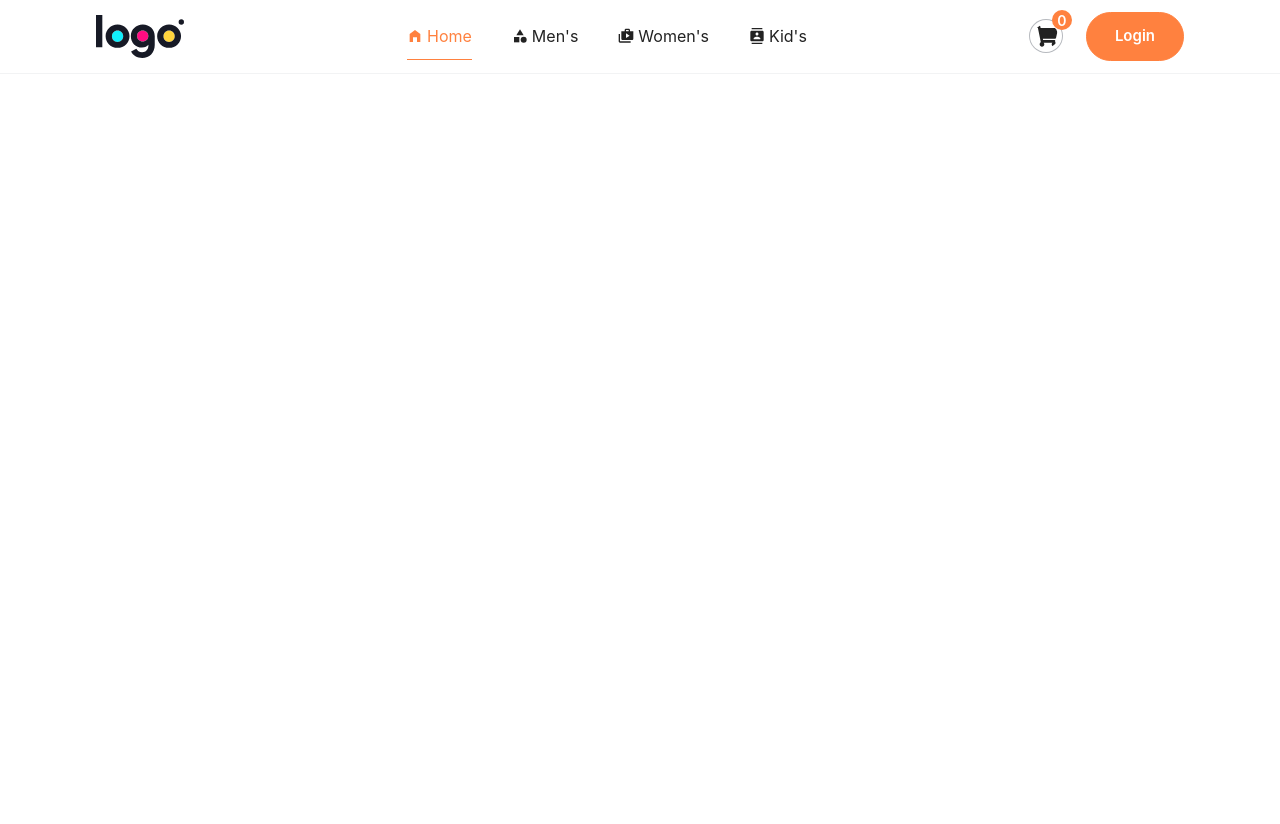
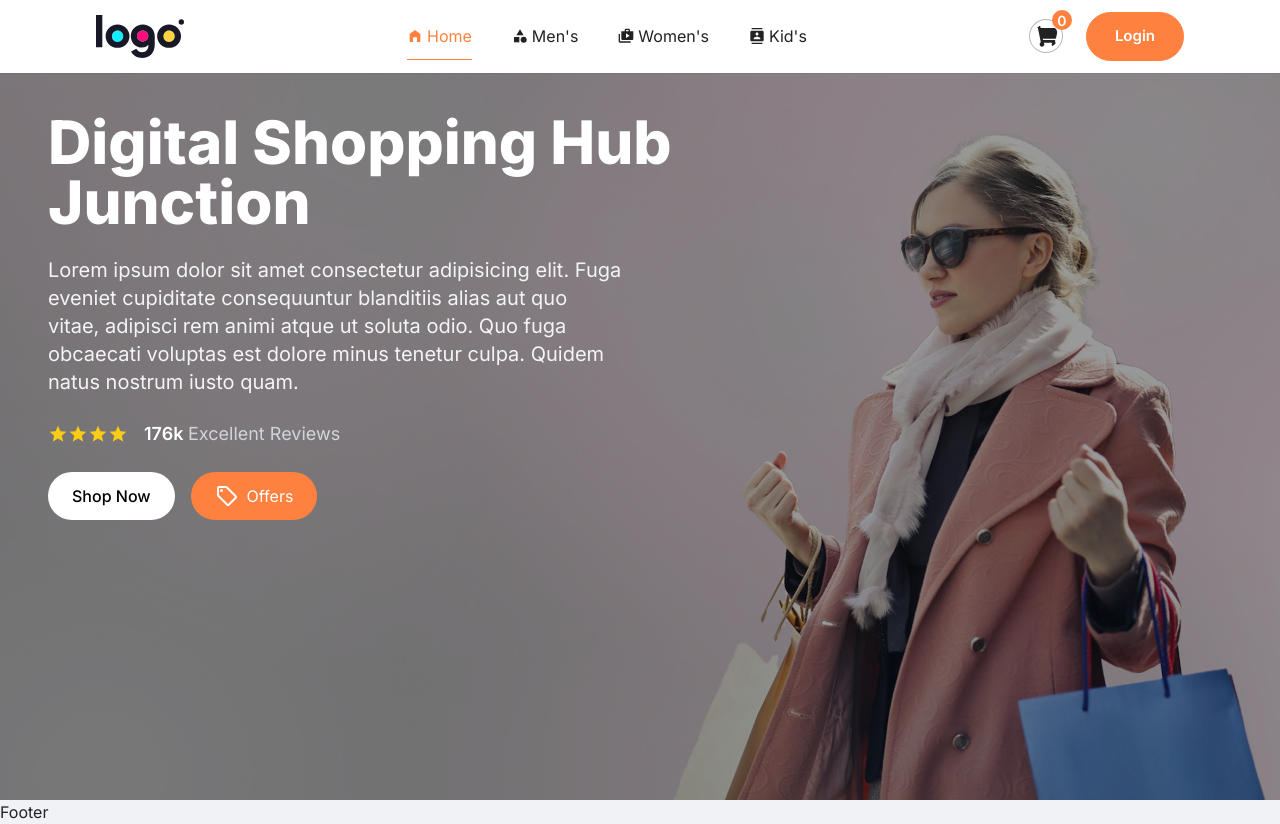
Before and after one commit to Vargos98/Ajio-Ecomm, a React (Vite) app in the folder frontend/: page / in a window 1280 px wide. Before the commit the page ends 800 px from the top, so only its background shows below. Built offline with nearby package versions, Linux system fonts and the light colour scheme.

Commit message:
Completed Hero Section

```diff
--- a/frontend/index.html
+++ b/frontend/index.html
@@ -1,13 +1,21 @@
 <!doctype html>
 <html lang="en">
+
 <head>
   <meta charset="UTF-8" />
   <link rel="icon" type="image/svg+xml" href="/vite.svg" />
   <meta name="viewport" content="width=device-width, initial-scale=1.0" />
+  <link rel="preconnect" href="https://fonts.googleapis.com">
+  <link rel="preconnect" href="https://fonts.gstatic.com" crossorigin>
+  <link
+    href="https://fonts.googleapis.com/css2?family=Inter:ital,opsz,wght@0,14..32,100..900;1,14..32,100..900&display=swap"
+    rel="stylesheet">
   <title>Ecomm-website</title>
 </head>
+
 <body>
   <div id="root"></div>
   <script type="module" src="/src/main.jsx"></script>
 </body>
+
 </html>
--- a/frontend/src/App.jsx
+++ b/frontend/src/App.jsx
@@ -13,7 +13,7 @@ const App = () => {
       <BrowserRouter>
        <Header />
        <Routes>
-        <Route path='/' element={<Home/>} />
+        <Route path='/' element={<Home />} />
         <Route path='/mens' element={<Category/>} />
         <Route path='/womens' element={<Category/>} />
         <Route path='/kids' element={<Category/>} />
--- a/frontend/src/assets/data.js
+++ b/frontend/src/assets/data.js
@@ -22,7 +22,7 @@ import youtube from './youtube.svg'
 import linkedin from './linkedin.svg'
 
 
-export const POPULAR = [
+const POPULAR = [
   {
     id:1,
     name:"Striped Flutter Sleeve Overlap Collar Peplum Hem Blouse",
@@ -50,8 +50,9 @@ export const POPULAR = [
   },
 ];
 
+export default POPULAR;
 
-export const LATEST = [
+const LATEST = [
   {
     id: 5,
     name: "Striped Flutter Sleeve Overlap Collar Peplum Hem Blouse",
@@ -110,8 +111,10 @@ export const LATEST = [
   },
 ];
 
+export default LATEST;
+
 // FOOTER SECTION
-export const FOOTER_LINKS = [
+const FOOTER_LINKS = [
   {
     title: "Learn More",
     links: [
@@ -133,6 +136,8 @@ export const FOOTER_LINKS = [
   },
 ];
 
+export default FOOTER_LINKS;
+
 export const FOOTER_CONTACT_INFO = {
   title: "Contact Us",
   links: [
@@ -141,7 +146,7 @@ export const FOOTER_CONTACT_INFO = {
   ],
 };
 
-export const SOCIALS = {
+const SOCIALS = {
   title: "Social",
   links: [
     facebook,
@@ -151,3 +156,5 @@ export const SOCIALS = {
     linkedin,
   ],
 };
+
+export default SOCIALS;
--- /dev/null
+++ b/frontend/src/components/Hero.jsx
@@ -0,0 +1,57 @@
+import React from 'react'
+import { MdOutlineLocalOffer, MdStar } from 'react-icons/md'
+import { NavLink } from 'react-router-dom'
+
+const Hero = () => {
+  return (
+    <section className="w-full min-h-screen bg-hero bg-no-repeat bg-cover bg-center relative pt-28">
+      {/* Overlay */}
+      <div className="absolute inset-0 bg-black/40 z-0"></div>
+
+      <div className="relative z-10 flex flex-col justify-center items-start max-w-7xl mx-auto px-4 sm:px-6 lg:px-12 h-full">
+        {/* Heading */}
+        <h1 className="text-3xl sm:text-4xl md:text-5xl lg:text-6xl font-extrabold text-white max-w-2xl leading-snug mb-4 sm:mb-6">
+          Digital Shopping Hub Junction
+        </h1>
+
+        {/* Subheading */}
+        <p className="text-base sm:text-lg md:text-xl text-gray-100 max-w-xl mb-5 sm:mb-6">
+          Lorem ipsum dolor sit amet consectetur adipisicing elit. Fuga eveniet cupiditate
+          consequuntur blanditiis alias aut quo vitae, adipisci rem animi atque ut soluta odio.
+          Quo fuga obcaecati voluptas est dolore minus tenetur culpa. Quidem natus nostrum iusto quam.
+        </p>
+
+        {/* Ratings */}
+        <div className="flex flex-wrap items-center gap-x-4 gap-y-2 mb-5 sm:mb-6">
+          <div className="flex text-yellow-400 text-lg sm:text-xl">
+            {[...Array(4)].map((_, index) => (
+              <MdStar key={index} />
+            ))}
+          </div>
+          <div className="text-base sm:text-lg font-semibold text-white">
+            176k <span className="text-gray-300 font-normal">Excellent Reviews</span>
+          </div>
+        </div>
+
+        {/* Buttons */}
+        <div className="flex flex-col sm:flex-row gap-4">
+          <NavLink
+            to="/shop"
+            className="bg-white text-black text-center font-medium rounded-full px-6 py-3 hover:bg-gray-200 transition-all duration-300"
+          >
+            Shop Now
+          </NavLink>
+          <NavLink
+            to="/offers"
+            className="flex items-center justify-center gap-x-2 px-6 py-3 text-white bg-secondary rounded-full hover:bg-secondary-dark transition-all duration-300"
+          >
+            <MdOutlineLocalOffer className="text-xl sm:text-2xl" />
+            Offers
+          </NavLink>
+        </div>
+      </div>
+    </section>
+  )
+}
+
+export default Hero
--- a/frontend/src/index.css
+++ b/frontend/src/index.css
@@ -2,6 +2,8 @@
 @tailwind base;
 @tailwind components;
 @tailwind utilities;
+
+
 
 * {
   margin: 0;
--- a/frontend/src/pages/Home.jsx
+++ b/frontend/src/pages/Home.jsx
@@ -1,9 +1,12 @@
 import React from 'react'
+import Hero from '../components/Hero'
 
-const Home = () => {
+const Home =()  => {
   return (
-    <div>Home</div>
+    <>
+      <Hero />
+    </>
   )
 }
 
-export default Home
+export default Home;
```
Lines whose indentation alone changed are shown as unchanged.
